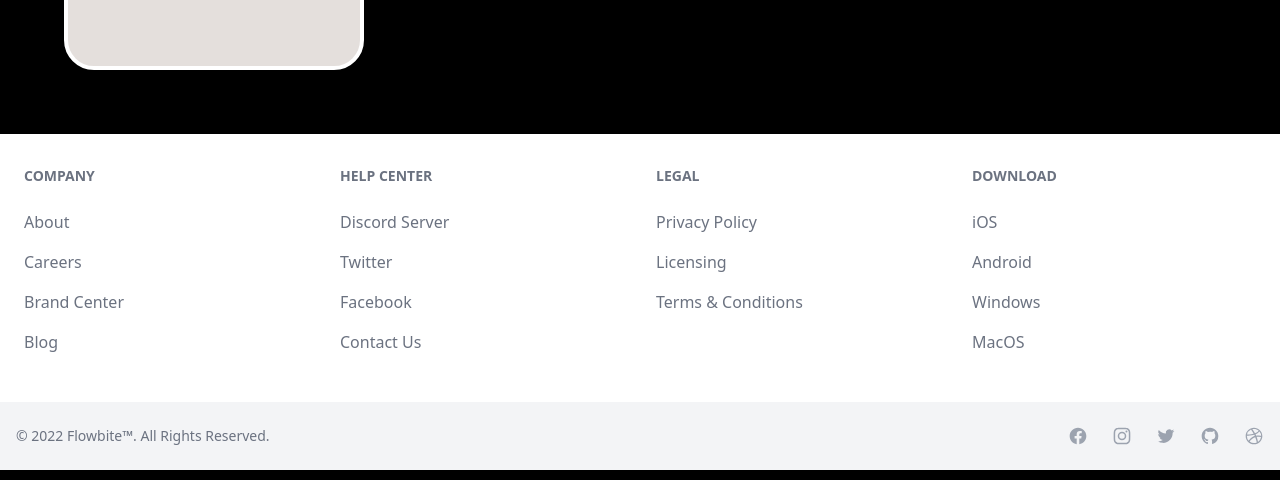
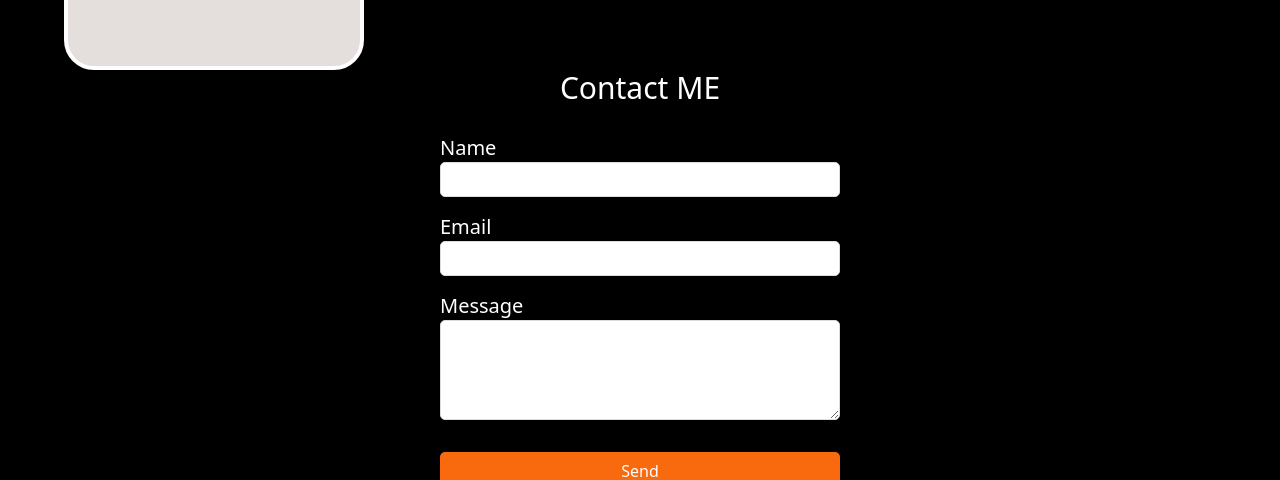
Before and after one commit to divyesh123-jain/portfolio1, a Next.js app: page / in a window 1280 px wide. Shown: the part 2584-3064 px from the top of the page. Built offline with nearby package versions, Linux system fonts and the light colour scheme.

Commit message:
contact added

```diff
--- a/package.json
+++ b/package.json
@@ -9,11 +9,13 @@
     "lint": "next lint"
   },
   "dependencies": {
+    "@emailjs/browser": "^3.10.0",
     "framer-motion": "^7.6.19",
     "next": "13.0.5",
     "react": "18.2.0",
     "react-dom": "18.2.0",
-    "react-icons": "^4.7.1"
+    "react-icons": "^4.7.1",
+    "styled-components": "^5.3.6"
   },
   "devDependencies": {
     "autoprefixer": "^10.4.13",
--- a/pages/Contact.js
+++ b/pages/Contact.js
@@ -0,0 +1,98 @@
+import React, { useRef } from "react";
+import emailjs from "@emailjs/browser";
+import styled from "styled-components";
+
+// npm i @emailjs/browser
+
+const Contact = () => {
+  const form = useRef();
+
+  const sendEmail = (e) => {
+    e.preventDefault();
+
+    emailjs
+      .sendForm(
+        "service_e9yr5db",
+        "template_9cfvpek",
+        form.current,
+        "24x8fx4Qpvs7xZi8T"
+      )
+      .then(
+        (result) => {
+          console.log(result.text);
+          console.log("message sent");
+        },
+        (error) => {
+          console.log(error.text);
+        }
+      );
+  };
+
+  return (<>
+    <h1 className="text-white flex justify-center text-3xl">Contact ME </h1>
+    <div className="pt-3 flex justify-center">
+
+    <StyledContactForm>
+      <form ref={form} onSubmit={sendEmail}>
+        <label className="text-white text-xl">Name</label>
+        <input type="text" name="user_name" />
+        <label className="text-white text-xl">Email</label>
+        <input type="email" name="user_email" />
+        <label className="text-white text-xl">Message</label>
+        <textarea name="message" />
+        <input type="submit" value="Send" />
+      </form>
+    </StyledContactForm>
+    </div>
+    </>
+  );
+};
+
+export default Contact;
+
+// Styles
+const StyledContactForm = styled.div`
+  width: 400px;
+  form {
+    display: flex;
+    align-items: flex-start;
+    flex-direction: column;
+    width: 100%;
+    font-size: 16px;
+    input {
+      width: 100%;
+      height: 35px;
+      padding: 7px;
+      outline: none;
+      border-radius: 5px;
+      border: 1px solid rgb(220, 220, 220);
+      &:focus {
+        border: 2px solid rgba(0, 206, 158, 1);
+      }
+    }
+    textarea {
+      max-width: 100%;
+      min-width: 100%;
+      width: 100%;
+      max-height: 100px;
+      min-height: 100px;
+      padding: 7px;
+      outline: none;
+      border-radius: 5px;
+      border: 1px solid rgb(220, 220, 220);
+      &:focus {
+        border: 2px solid rgba(0, 206, 158, 1);
+      }
+    }
+    label {
+      margin-top: 1rem;
+    }
+    input[type="submit"] {
+      margin-top: 2rem;
+      cursor: pointer;
+      background: rgb(249, 105, 14);
+      color: white;
+      border: none;
+    }
+  }
+`;
--- a/pages/index.js
+++ b/pages/index.js
@@ -11,6 +11,7 @@
 
 import Navbar from '../components/Navbar'
 import Projects from './projects'
+import Contact from './Contact'
 
 
 export default function Home() {
@@ -25,7 +26,8 @@
       <About />
       <Skills />
       <Projects />
-      <Footer />
+      {/* <Footer /> */}
+      <Contact />
 
     </div>
   )
```
Also changed, not shown: 2 other files (tests, documents, lock files or other folders).
